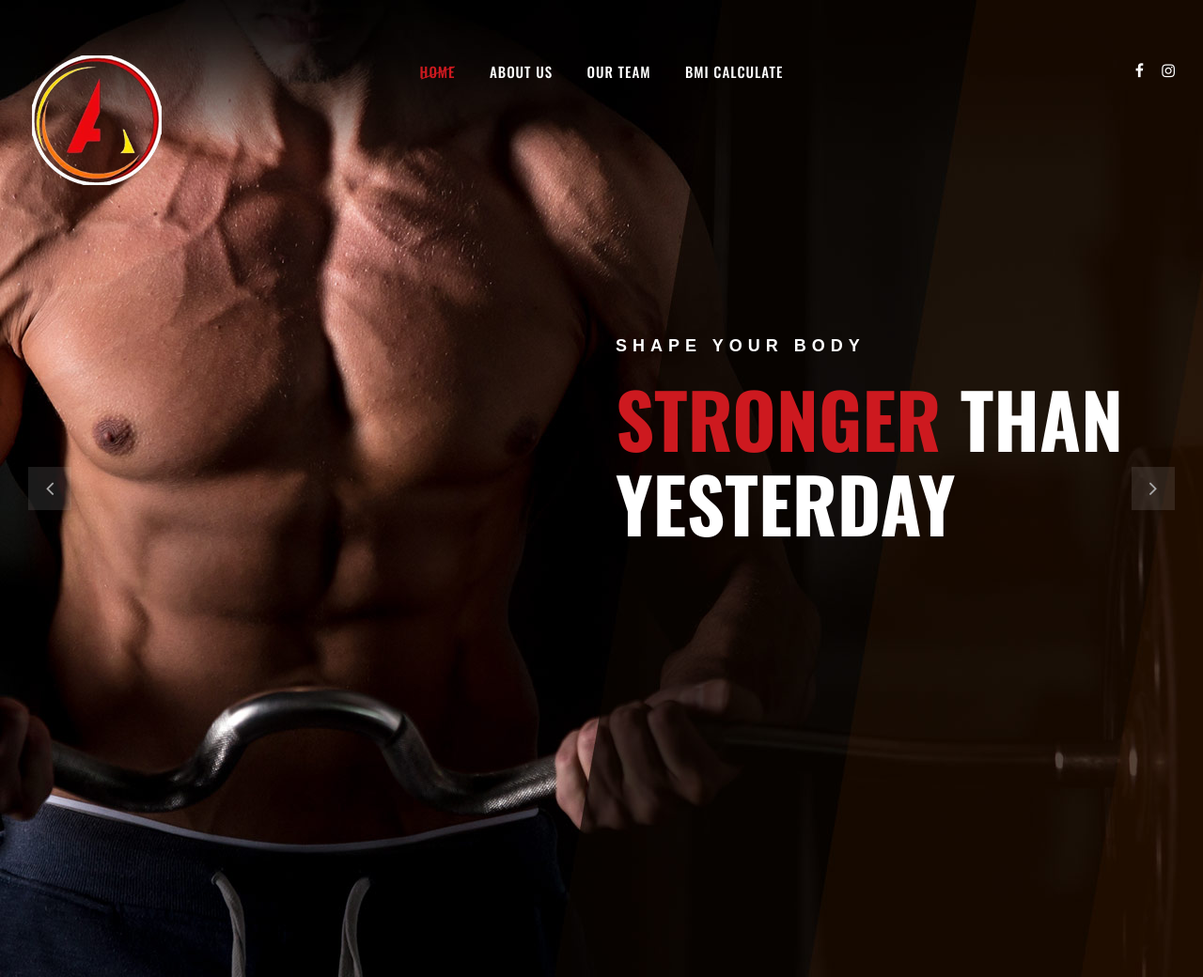
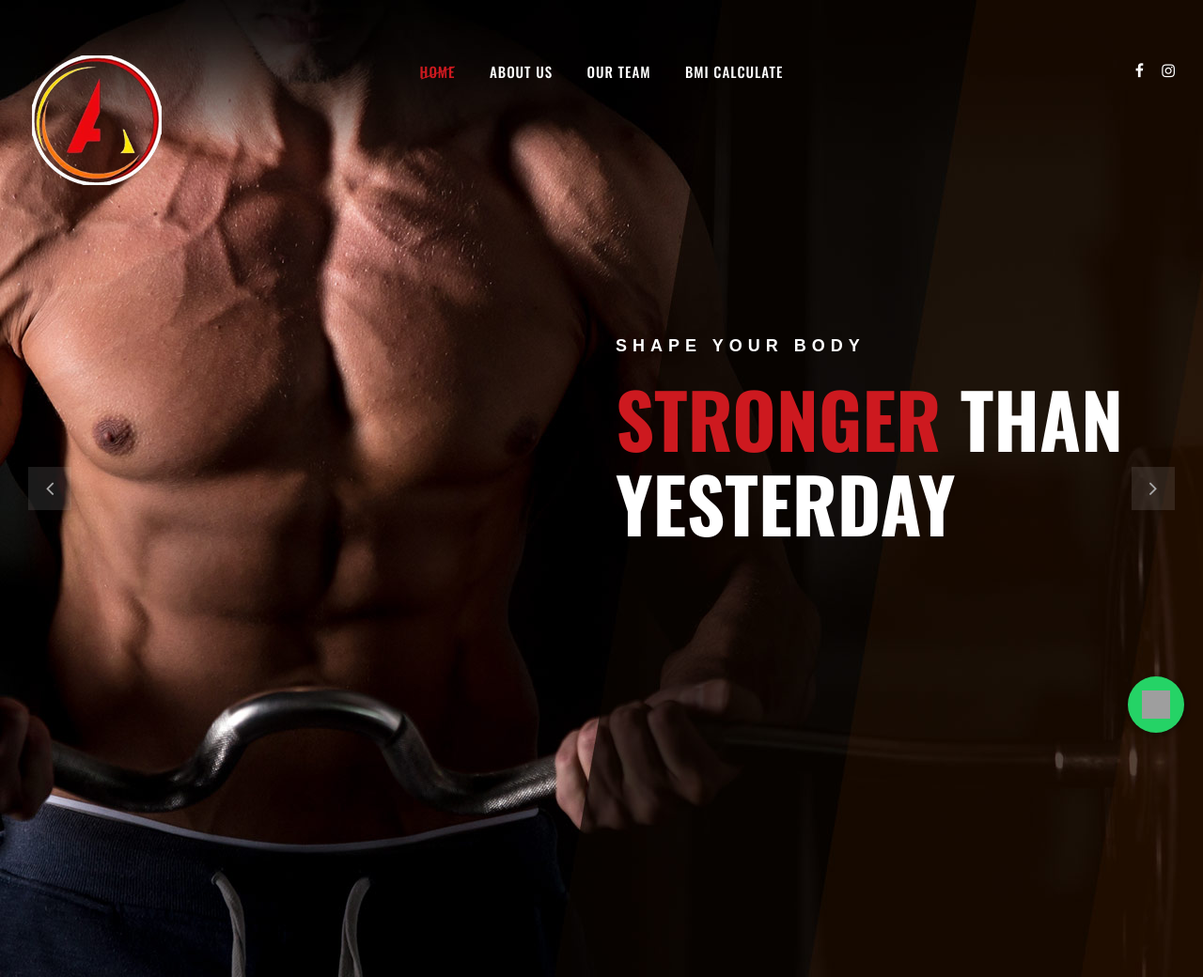
Before and after one commit to mayuragarwal2004/aim_fitness_gym, a plain HTML site: page index.html in a window 1280 px wide. Shown: the top 1040 px of the page at 94% size. Drawn offline with nearby package versions, Linux system fonts and the light colour scheme; grey boxes are pictures that could not be loaded; a web font is replaced by a local one.

Commit message:
whatsapp button added

```diff
--- a/css/style.css
+++ b/css/style.css
@@ -2788,6 +2788,36 @@ ol {
 	margin-right: 5px;
 }
 
+/* Universal wahtsapp float */
+.whatsapp-float {
+    position: fixed;
+    width: 60px;
+    height: 60px;
+    bottom: 20px;
+    right: 20px;
+    background-color: #25d366;
+    color: #FFF;
+    border-radius: 50%;
+    display: flex;
+    align-items: center;
+    justify-content: center;
+    box-shadow: 2px 2px 5px rgba(0, 0, 0, 0.3);
+    z-index: 1000; /* Ensures it appears above other content */
+    text-decoration: none;
+    transition: transform 0.3s ease;
+}
+
+.whatsapp-float:hover {
+    transform: scale(1.1);
+}
+
+/* Style the icon */
+.whatsapp-float img {
+    width: 50%;
+    height: 50%;
+}
+
+
 /*--------------------------------- Responsive Media Quaries -----------------------------*/
 
 @media only screen and (min-width: 1650px) and (max-width: 1920px) {
--- a/index.html
+++ b/index.html
@@ -54,8 +54,12 @@
       </nav>
       <div id="mobile-menu-wrap"></div>
       <div class="canvas-social">
-        <a href="https://www.facebook.com/profile.php?id=61567719234637"><i class="fa fa-facebook"></i></a>
-        <a href="https://www.instagram.com/aim_fitnessgym"><i class="fa fa-instagram"></i></a>
+        <a href="https://www.facebook.com/profile.php?id=61567719234637"
+          ><i class="fa fa-facebook"></i
+        ></a>
+        <a href="https://www.instagram.com/aim_fitnessgym"
+          ><i class="fa fa-instagram"></i
+        ></a>
       </div>
     </div>
     <!-- Offcanvas Menu Section End -->
@@ -84,8 +88,12 @@
           <div class="col-lg-3">
             <div class="top-option">
               <div class="to-social">
-                <a href="https://www.facebook.com/profile.php?id=61567719234637"><i class="fa fa-facebook"></i></a>
-                <a href="https://www.instagram.com/aim_fitnessgym"><i class="fa fa-instagram"></i></a>
+                <a href="https://www.facebook.com/profile.php?id=61567719234637"
+                  ><i class="fa fa-facebook"></i
+                ></a>
+                <a href="https://www.instagram.com/aim_fitnessgym"
+                  ><i class="fa fa-instagram"></i
+                ></a>
               </div>
             </div>
           </div>
@@ -512,9 +520,15 @@
                 ultrices gravida lorem.
               </p> -->
               <div class="fa-social">
-                <a href="https://www.facebook.com/profile.php?id=61567719234637"><i class="fa fa-facebook"></i></a>
-                <a href="https://www.instagram.com/aim_fitnessgym"><i class="fa fa-instagram"></i></a>
-                <a href="mailto:aimfitnessgym@gmail.com"><i class="fa fa-envelope-o"></i></a>
+                <a href="https://www.facebook.com/profile.php?id=61567719234637"
+                  ><i class="fa fa-facebook"></i
+                ></a>
+                <a href="https://www.instagram.com/aim_fitnessgym"
+                  ><i class="fa fa-instagram"></i
+                ></a>
+                <a href="mailto:aimfitnessgym@gmail.com"
+                  ><i class="fa fa-envelope-o"></i
+                ></a>
               </div>
             </div>
           </div>
@@ -540,7 +554,9 @@
                   document.write(new Date().getFullYear());
                 </script>
                 All rights reserved | Made by
-                <a href="https://www.instagram.com/mjxlabs" target="_blank">MJX Labs</a>
+                <a href="https://www.instagram.com/mjxlabs" target="_blank"
+                  >MJX Labs</a
+                >
                 <!-- Link back to Colorlib can't be removed. Template is licensed under CC BY 3.0. -->
               </p>
             </div>
@@ -549,6 +565,19 @@
       </div>
     </section>
     <!-- Footer Section End -->
+
+    <!-- WhatsApp Floating Button -->
+    <a
+      href="https://wa.me/919175055619?text=Hello!%20I%20have%20a%20question"
+      class="whatsapp-float"
+      target="_blank"
+      rel="noopener noreferrer"
+    >
+      <img
+        src="https://upload.wikimedia.org/wikipedia/commons/6/6b/WhatsApp.svg"
+        alt="WhatsApp"
+      />
+    </a>
 
     <!-- Js Plugins -->
     <script src="js/jquery-3.3.1.min.js"></script>
```
Also changed, not shown: about-us.html (+13 -0 lines), bmi-calculator.html (+40 -11 lines).
